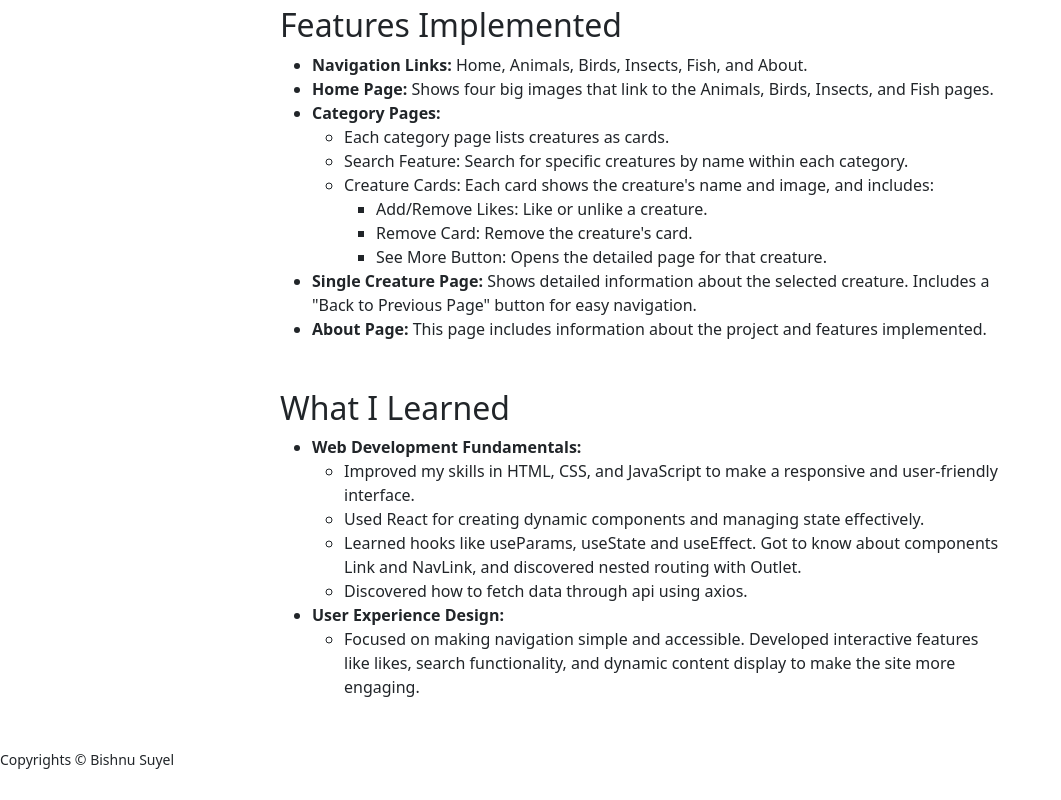
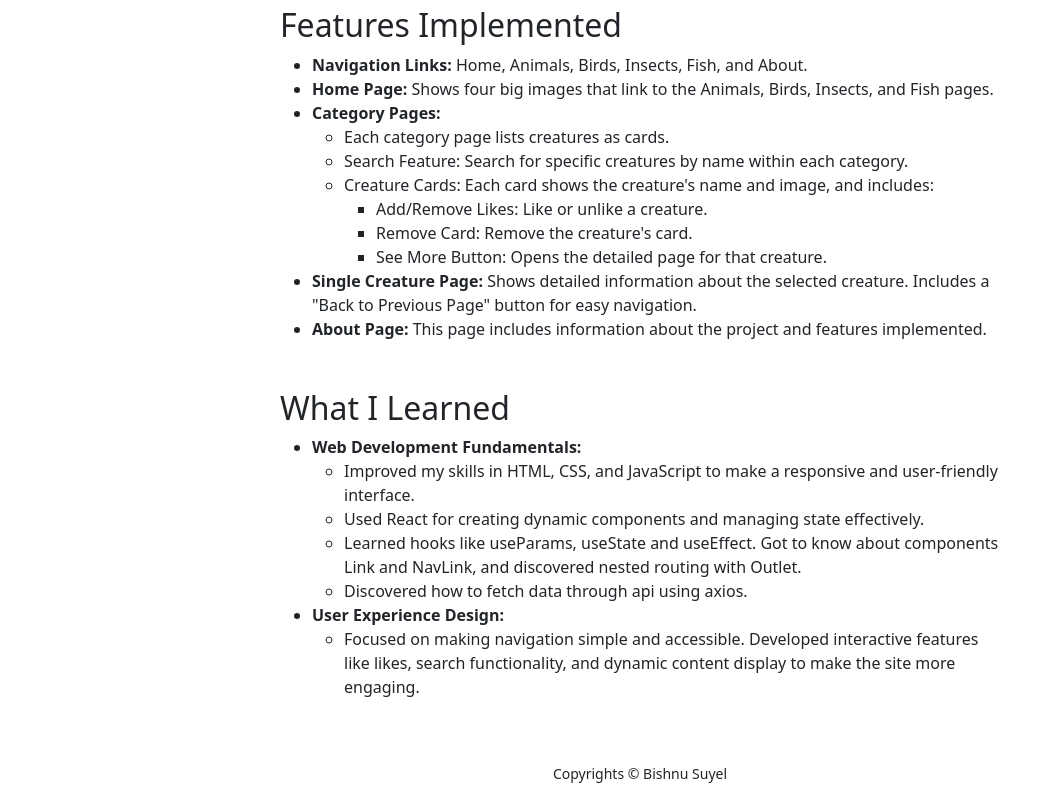
Before and after one commit to bishnu-suyel/animals, a React (Vite) app: page /about in a window 1280 px wide. Shown: the part 336-1136 px from the top of the page, without its empty margins (0-1061 px from the left). Before the commit the page ends 1107 px from the top, so only its background shows below. Built offline with nearby package versions, Linux system fonts and the light colour scheme.

Commit message:
Add styling to footer

```diff
--- a/src/components/Footer.jsx
+++ b/src/components/Footer.jsx
@@ -3,11 +3,10 @@ import React from 'react';
 
 const Footer = () => {
   return (
-    <footer>
-    <small>
-    Copyrights &copy; Bishnu Suyel</small>
+    <footer className="mt-3 mb-3 d-flex justify-content-center">
+      <small>Copyrights &copy; Bishnu Suyel</small>
     </footer>
-  )
+  );
 };
 
 export default Footer;
```
